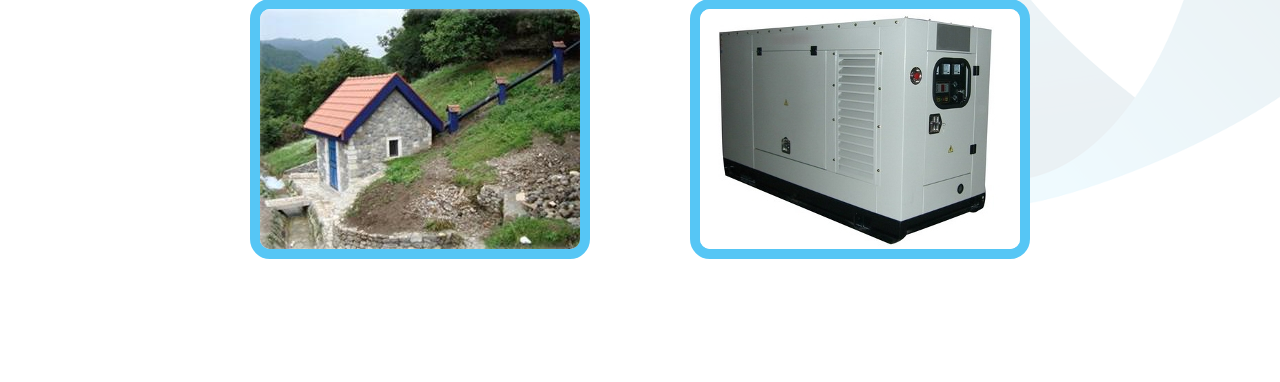
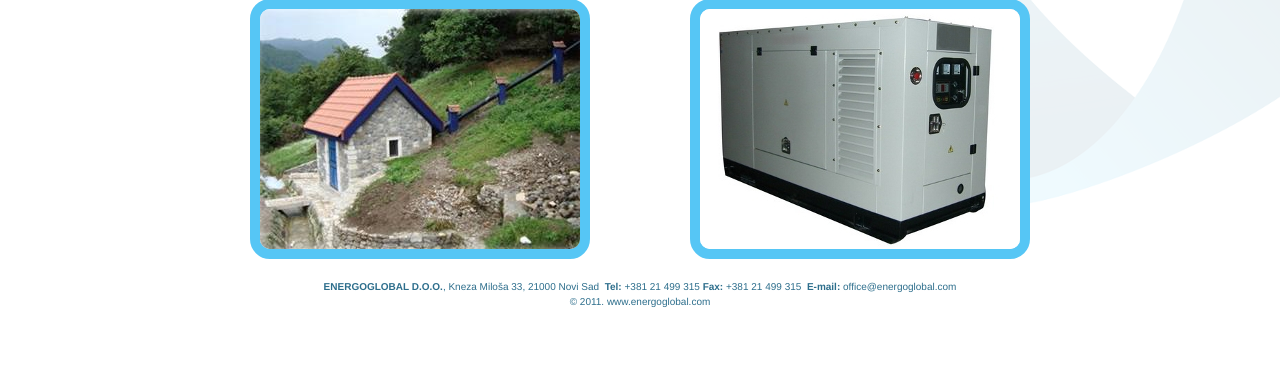
Before and after one commit to nebjak/energoglobal-site, a PHP site: page / in a window 1280 px wide. Shown: the part 256-638 px from the top of the page. Run offline with PHP 8.4, Linux system fonts and the light colour scheme.

Commit message:
v0.2 added footer with company info and 'humans.txt'

```diff
--- a/css/main.css
+++ b/css/main.css
@@ -39,3 +39,9 @@ div.tile img {
 .hover {
     border: 10px solid #2d6e8c;
 }
+
+#footer {
+    text-align: center;
+    font-size: x-small;
+    color: #2d6e8c;
+}
--- a/index.php
+++ b/index.php
@@ -2,6 +2,7 @@
 <html>
     <head>
         <meta charset="UTF-8">
+        <link rel="author" href="humans.txt" />
         <title></title>
         <link rel="stylesheet" type="text/css" media="all" href="css/reset.css" />
         <link rel="stylesheet" type="text/css" media="all" href="css/text.css" />
@@ -35,10 +36,21 @@
                         <strong>Dizel elektricni agegati</strong><br/>
                         Lorem ipsum dolor sit amet, consectetur adipisicing elit,
                         sed do eiusmod tempor incididunt ut labore et dolore magna aliqua.
+                        Lorem ipsum dolor sit amet, consectetur adipisicing elit,
+                        sed do eiusmod tempor incididunt ut labore et dolore magna aliqua.
                     </a>
                 </p>
             </div>
             <div class="clear"></div>
+            <div class="grid_12" id="footer">
+                <p>
+                    <strong>ENERGOGLOBAL D.O.O.</strong>, Kneza Miloša 33, 21000 Novi Sad&nbsp;
+                    <strong>Tel:</strong> +381 21 499 315&nbsp;<strong>Fax:</strong> +381 21 499 315&nbsp;
+                    <strong>E-mail:</strong> office@energoglobal.com
+                    <br/>
+                    &copy; 2011. www.energoglobal.com
+                </p>
+            </div>
         </div>
     </body>
 </html>
```
Also changed, not shown: humans.txt (added, +15 -0 lines).
